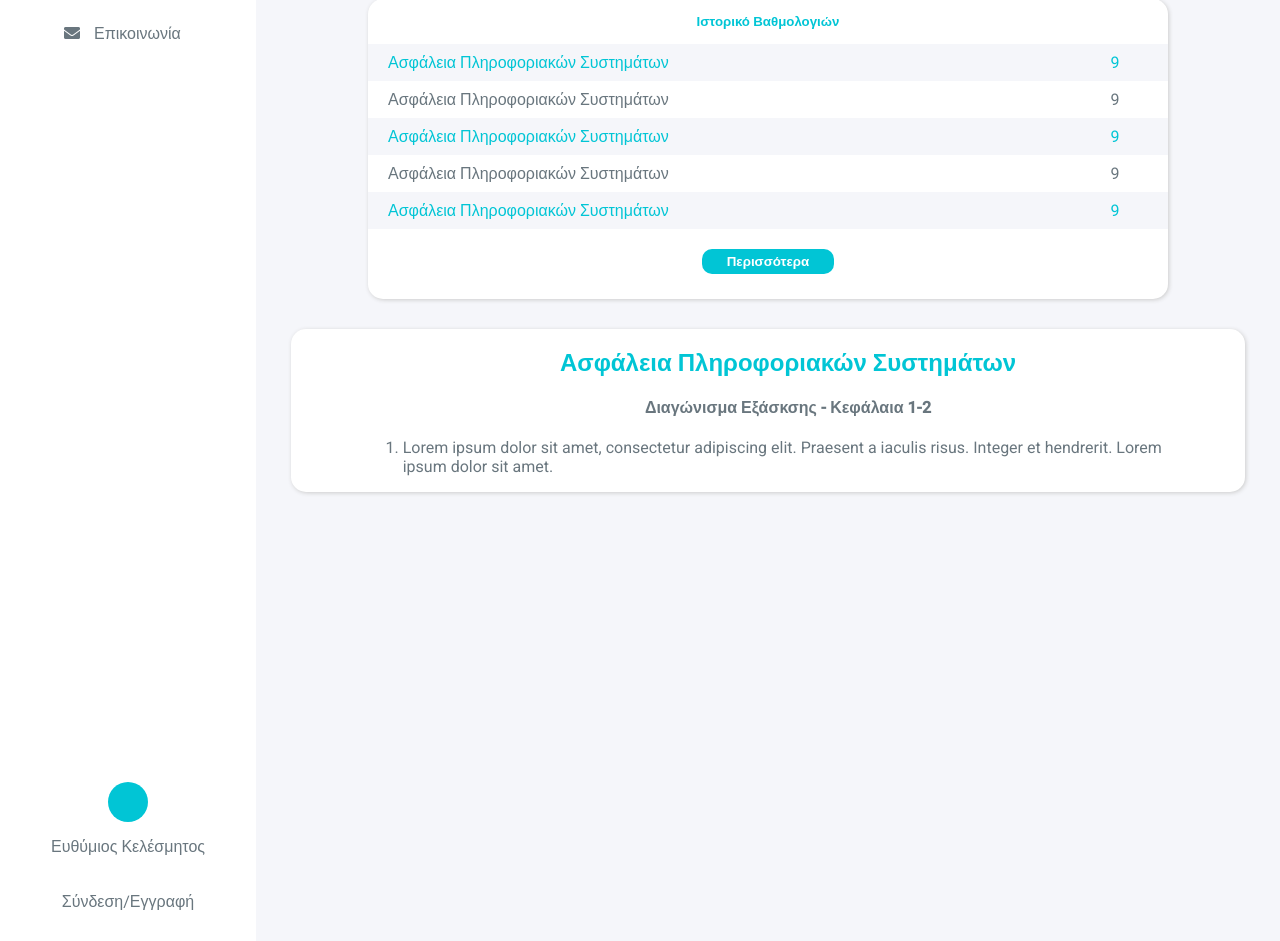
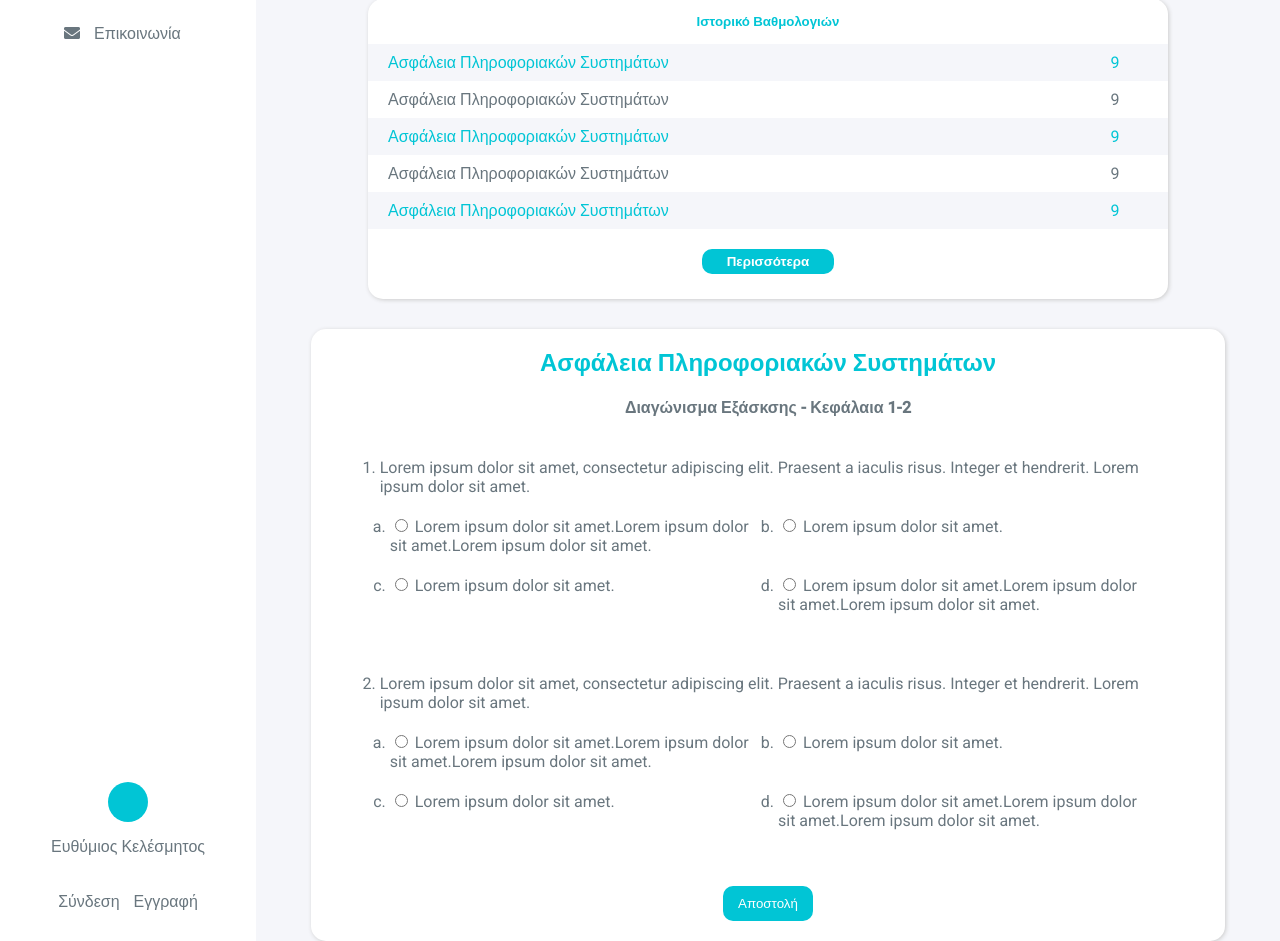
Before and after one commit to vioannidis19/unitest, a PHP site: page / in a window 1280 px wide. Shown: the part 321-1262 px from the top of the page. Run offline with PHP 8.4, Linux system fonts and the light colour scheme.

Commit message:
complete test layout, added login and logout pages

```diff
--- a/css/components.css
+++ b/css/components.css
@@ -63,19 +63,32 @@
 }
 
 .question-container .question-item {
-    margin: 10px 0;
+    padding: 20px 0;
     text-align: left;
 }
 
 .question-container .questions-list .answers-list {
+    margin-top: 20px;
+}
 
+.question-container .questions-list .answers-list .answers-listgroup {
+    display: flex;
+    margin-bottom: 20px;
 }
 
 .question-container .questions-list .answers-list .answer-item{
     list-style-type: lower-alpha;
-    display: inline-block;
+    overflow-wrap: break-word;
+    flex: 45%;
+    margin-left: 10px;
 }
 
-.question-container .questions-list .answers-list {
-
+.question-container .submit-test-btn {
+    border: 0;
+    border-radius: 10px;
+    background-color: var(--light-blue);
+    color: white;
+    padding: 10px 15px;
+    margin-bottom: 20px;
+    cursor: pointer;
 }
--- a/css/main.css
+++ b/css/main.css
@@ -38,10 +38,6 @@
      text-align: center;
      margin-bottom: 120px;
      padding: 30px 0 0;
- }
-
- .logo a {
-    color: var(--light-blue);
  }
 
  .navlist-container {
@@ -106,6 +102,10 @@
     bottom: 30px;
  }
 
+ .login-logout a:first-of-type {
+    margin-right: 10px;
+ }
+
  .login-logout .fas {
      display: none;
  }
--- a/css/typography.css
+++ b/css/typography.css
@@ -6,6 +6,10 @@
 
 ul li {
     list-style-type: none;
+}
+
+ol {
+    padding: 0;
 }
 
 a {
--- a/index.php
+++ b/index.php
@@ -56,7 +56,6 @@
                 <input type="button" value="Περισσότερα" class="cta-button">
             </div>
             <div class="widget test-widget">
-                <!-- TODO finish test layout -->
                 <div class="question-container">
                     <ol class="questions-list">
                         <h2 class="test-class">Ασφάλεια Πληροφοριακών Συστημάτων</h2>
@@ -65,38 +64,74 @@
                             Lorem ipsum dolor sit amet, consectetur adipiscing elit.
                             Praesent a iaculis risus. Integer et hendrerit.
                             Lorem ipsum dolor sit amet.
-                            <!-- <ol class="answers-list">
-                                <li class="answer-item">
-                                    <label class="answer-container">
-                                        <input type="radio" name="question1" id="">
-                                        Lorem ipsum dolor sit amet.
-                                    </label>
-                                </li>
-                                <div>
+                            <ol class="answers-list">
+                                <div class="answers-listgroup">
                                     <li class="answer-item">
                                         <label class="answer-container">
-                                            <input type="radio" name="question1" id="">
+                                            <input type="radio" name="question1">
+                                            Lorem ipsum dolor sit amet.Lorem ipsum dolor sit amet.Lorem ipsum dolor sit amet.
+                                        </label>
+                                    </li>
+                                    <li class="answer-item">
+                                        <label class="answer-container">
+                                            <input type="radio" name="question1">
                                             Lorem ipsum dolor sit amet.
                                         </label>
                                     </li>
                                 </div>
-                                <div>
+                                <div class="answers-listgroup">
                                     <li class="answer-item">
                                         <label class="answer-container">
-                                            <input type="radio" name="question1" id="">
+                                            <input type="radio" name="question1">
                                             Lorem ipsum dolor sit amet.
                                         </label>
                                     </li>
                                     <li class="answer-item">
                                         <label class="answer-container">
-                                            <input type="radio" name="question1" id="">
+                                            <input type="radio" name="question1">
+                                            Lorem ipsum dolor sit amet.Lorem ipsum dolor sit amet.Lorem ipsum dolor sit amet.
+                                        </label>
+                                    </li>
+                                </div>
+                            </ol>
+                        </li>
+                        <li class="question-item">
+                            Lorem ipsum dolor sit amet, consectetur adipiscing elit.
+                            Praesent a iaculis risus. Integer et hendrerit.
+                            Lorem ipsum dolor sit amet.
+                            <ol class="answers-list">
+                                <div class="answers-listgroup">
+                                    <li class="answer-item">
+                                        <label class="answer-container">
+                                            <input type="radio" name="question1">
+                                            Lorem ipsum dolor sit amet.Lorem ipsum dolor sit amet.Lorem ipsum dolor sit amet.
+                                        </label>
+                                    </li>
+                                    <li class="answer-item">
+                                        <label class="answer-container">
+                                            <input type="radio" name="question1">
                                             Lorem ipsum dolor sit amet.
                                         </label>
                                     </li>
                                 </div>
-                            </ol> -->
+                                <div class="answers-listgroup">
+                                    <li class="answer-item">
+                                        <label class="answer-container">
+                                            <input type="radio" name="question1">
+                                            Lorem ipsum dolor sit amet.
+                                        </label>
+                                    </li>
+                                    <li class="answer-item">
+                                        <label class="answer-container">
+                                            <input type="radio" name="question1">
+                                            Lorem ipsum dolor sit amet.Lorem ipsum dolor sit amet.Lorem ipsum dolor sit amet.
+                                        </label>
+                                    </li>
+                                </div>
+                            </ol>
                         </li>
                     </ol>
+                    <input type="submit" class="submit-test-btn" value="Αποστολή">
                 </div>
             </div>
         </div>
--- a/sidebar.php
+++ b/sidebar.php
@@ -38,8 +38,9 @@
         </div>
     </div>
     <div class="login-logout">
-        <a href="#">Σύνδεση/Εγγραφή</a>
         <!-- TODO PHP to toggle between login or logout link -->
+        <a href="login.php">Σύνδεση</a>
+        <a href="register.php">Εγγραφή</a>
         <i class="fas fa-sign-out-alt"></i>
     </div>
 </div>
```
Also changed, not shown: css/login.css (added, +64 -0 lines), login.php (added, +28 -0 lines), register.php (added, +29 -0 lines), img/big-logo.png (added).
